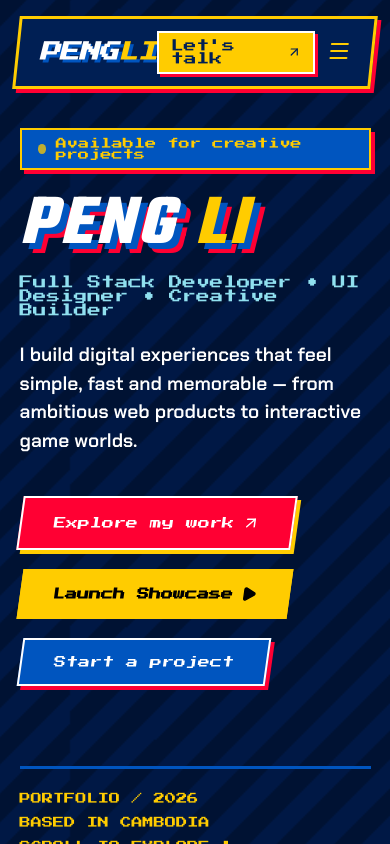
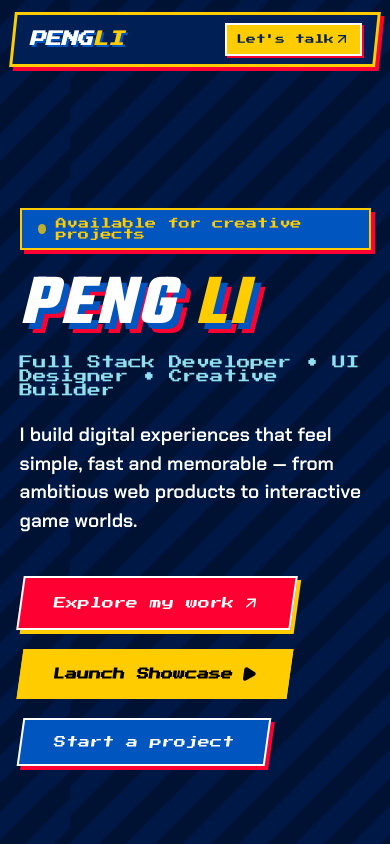
Before and after one commit to rna6768-cyber/portfolio, a React (Vite) app: page / in a window 390 px wide. Both pictures are taken after a click on the button "PRESS START / CLICK TO ENTER". Shown: the top 844 px of the page. Built offline with nearby package versions, Linux system fonts and the light colour scheme.

Commit message:
Fix navbar overlapping content and mobile button overflow

```diff
--- a/src/App.css
+++ b/src/App.css
@@ -913,3 +913,84 @@ footer a {
   color: var(--text-muted);
   text-transform: uppercase;
 }
+/* Arcade Header & Nav */
+.nav-wrap {
+  position: fixed;
+  top: 0.75rem;
+  left: 0;
+  right: 0;
+  z-index: 100;
+  display: flex;
+  justify-content: center;
+  padding: 0 0.75rem;
+}
+
+.nav {
+  display: flex;
+  align-items: center;
+  justify-content: space-between;
+  width: 100%;
+  max-width: 1200px;
+  padding: 0.5rem 0.85rem;
+  background: var(--sega-dark-blue);
+  border: 3px solid var(--sega-yellow);
+  box-shadow: 4px 4px 0px var(--sega-red);
+  transform: skewX(-6deg);
+  gap: 0.5rem;
+}
+
+/* Ensure padding on main container so fixed header doesn't hide content */
+body {
+  padding-top: 5rem;
+}
+
+.brand {
+  font-family: var(--font-arcade, monospace);
+  font-size: clamp(1rem, 4vw, 1.25rem);
+  font-weight: 900;
+  color: var(--sega-white);
+  text-decoration: none;
+  font-style: italic;
+  transform: skewX(6deg);
+  text-shadow: 2px 2px 0px var(--sega-blue);
+  white-space: nowrap;
+  letter-spacing: -0.02em;
+}
+
+.nav-actions {
+  display: flex;
+  align-items: center;
+  gap: 0.5rem;
+}
+
+.nav-cta {
+  display: inline-flex;
+  align-items: center;
+  justify-content: center;
+  background: var(--sega-yellow);
+  color: var(--sega-dark-blue);
+  font-family: var(--font-arcade);
+  font-size: clamp(0.55rem, 2.5vw, 0.65rem);
+  padding: 0.4rem 0.6rem;
+  text-decoration: none;
+  border: 2px solid var(--sega-white);
+  box-shadow: 2px 2px 0px var(--sega-red);
+  transform: skewX(6deg);
+  transition: all 0.15s ease;
+  white-space: nowrap;
+}
+
+.nav-cta:hover {
+  background: var(--sega-red);
+  color: var(--sega-white);
+  box-shadow: 2px 2px 0px var(--sega-yellow);
+}
+
+.menu-btn {
+  display: none;
+  background: none;
+  border: none;
+  color: var(--sega-yellow);
+  cursor: pointer;
+  padding: 0.2rem;
+}
```
